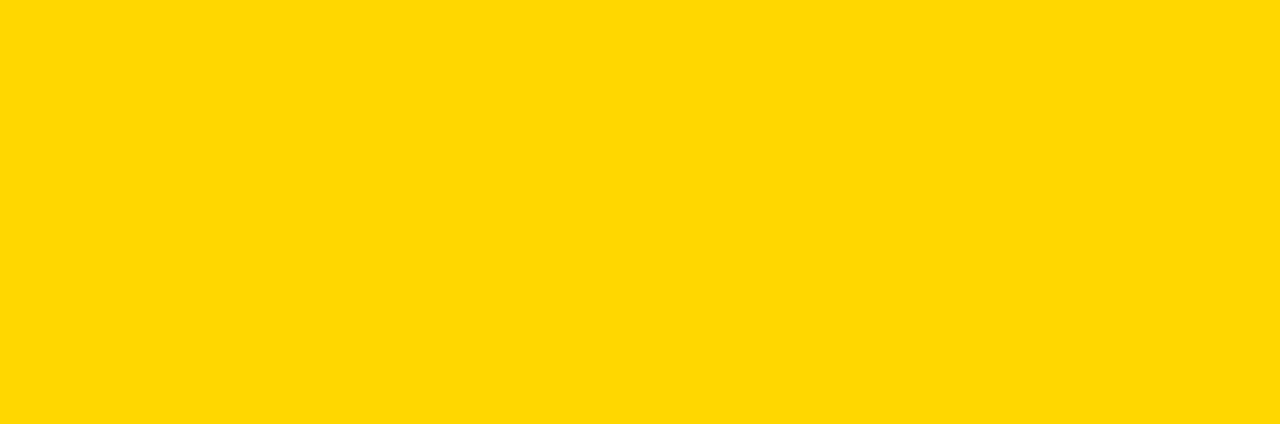
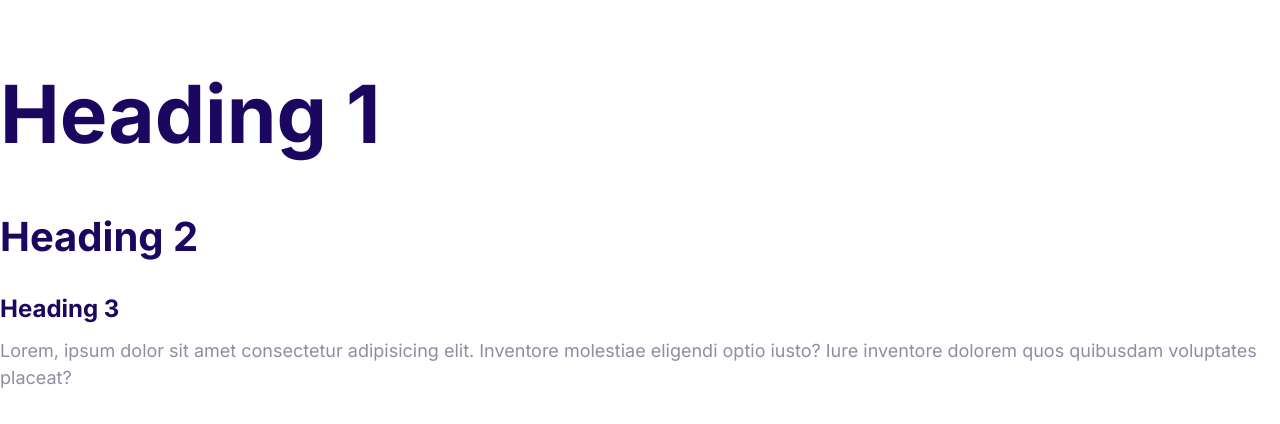
Before and after one commit to alanluqman/Demo-Website, a plain HTML site: page index.html in a window 1280 px wide. Drawn offline with Linux system fonts and the light colour scheme.

Commit message:
define the styles for the fonts.

```diff
--- a/css/style.css
+++ b/css/style.css
@@ -6,7 +6,56 @@
     --color-body:#918ca4;
 
 }
+html{
+    font-size: 62.5%;
+}
 
 body{
-    background-color: gold;
+
+    font-family: Inter, 'Arial Narrow Bold', sans-serif;
+    color: var(--color-body);
+    font-size: 2.4rem;
+    line-height: 1.5;
 }
+
+h1,h2,h3 {
+    color: var(--color-headings);
+    margin-bottom: 1rem;
+}
+
+h1 {
+    font-size: 7rem;
+}
+
+h2{
+    font-size: 4rem;
+}
+
+h3 {
+    font-size: 3rem;
+
+}
+
+p {
+    margin-top: 0;
+}
+
+
+@media screen and (min-width:1024px){
+
+    body{
+        font-size: 1.8rem;
+    }
+    h1{
+        font-size: 8rem;
+    }
+    h2{
+        font-size: 4rem;
+    }
+
+    h3 {
+        font-size: 2.4rem;
+
+    }
+
+}
--- a/index.html
+++ b/index.html
@@ -5,11 +5,17 @@
     <meta http-equiv="X-UA-Compatible" content="IE=edge">
     <meta name="viewport" content="width=device-width, initial-scale=1.0">
     <title>Web Demo</title>
+    <link rel="preconnect" href="https://fonts.googleapis.com">
+    <link rel="preconnect" href="https://fonts.gstatic.com" crossorigin>
+    <link href="https://fonts.googleapis.com/css2?family=Inter:wght@400;700&display=swap" rel="stylesheet">
     <link rel="stylesheet" href="./css/normalize.css">
     <link rel="stylesheet" href="./css/style.css">
 </head>
 <body>
-
+    <h1>Heading 1</h1>
+    <h2>Heading 2</h2>
+    <h3>Heading 3</h3>
+    <p>Lorem, ipsum dolor sit amet consectetur adipisicing elit. Inventore molestiae eligendi optio iusto? Iure inventore dolorem quos quibusdam voluptates placeat?</p>
 
 
 
```
